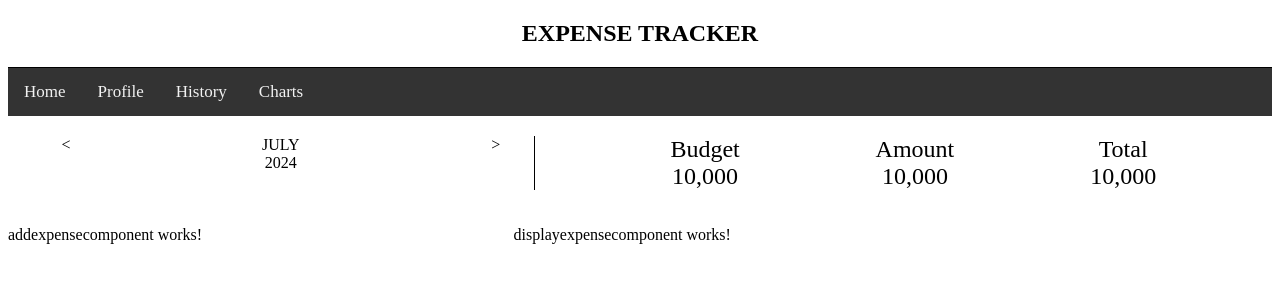
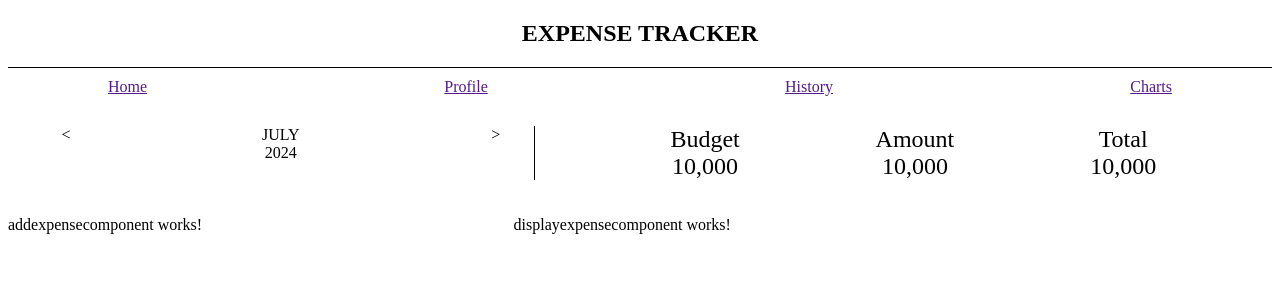
Before and after one commit to fiercearyan/expense-tracker, an Angular app in the folder expense-tracker/: page / in a window 1280 px wide. Shown: the top 300 px of the page. Built offline with nearby package versions, Linux system fonts and the light colour scheme.

Commit message:
modified html-css for nav-bar

```diff
--- a/expense-tracker/src/app/navigationbarcomponent/navigationbarcomponent.component.css
+++ b/expense-tracker/src/app/navigationbarcomponent/navigationbarcomponent.component.css
@@ -1,25 +1,20 @@
 .nav-bar {
-    background-color: #333;
-    overflow: hidden;
-    align-items: center;
+    display: flex;
     justify-content: space-between;
 }
 
-.nav-bar a {
-    float: left;
-    color: #f2f2f2;
-    text-align: center;
-    padding: 14px 16px;
-    text-decoration: none;
-    font-size: 17px;
+.nav-urls {
+    display: flex;
+    justify-content: space-between;
+    padding: 10px 100px;
 }
 
-.nav-bar a:hover {
+/* .nav-bar a:hover {
     background-color: #126753;
     color: black;
-}
+} */
 
-.nav-bar a.active {
+/* .nav-bar a.active {
     background-color: #04AA6D;
     color: white;
-}
+} */
--- a/expense-tracker/src/app/navigationbarcomponent/navigationbarcomponent.component.html
+++ b/expense-tracker/src/app/navigationbarcomponent/navigationbarcomponent.component.html
@@ -1,6 +1,14 @@
 <div class="nav-bar">
-    <a href="">Home</a>
-    <a href="">Profile</a>
-    <a href="">History</a>
-    <a href="">Charts</a>
+    <div class="nav-urls">
+        <a href="">Home</a>
+    </div>
+    <div class="nav-urls">
+        <a href="">Profile</a>
+    </div>
+    <div class="nav-urls">
+        <a href="">History</a>
+    </div>
+    <div class="nav-urls">
+        <a href="">Charts</a>
+    </div>
 </div>
```
